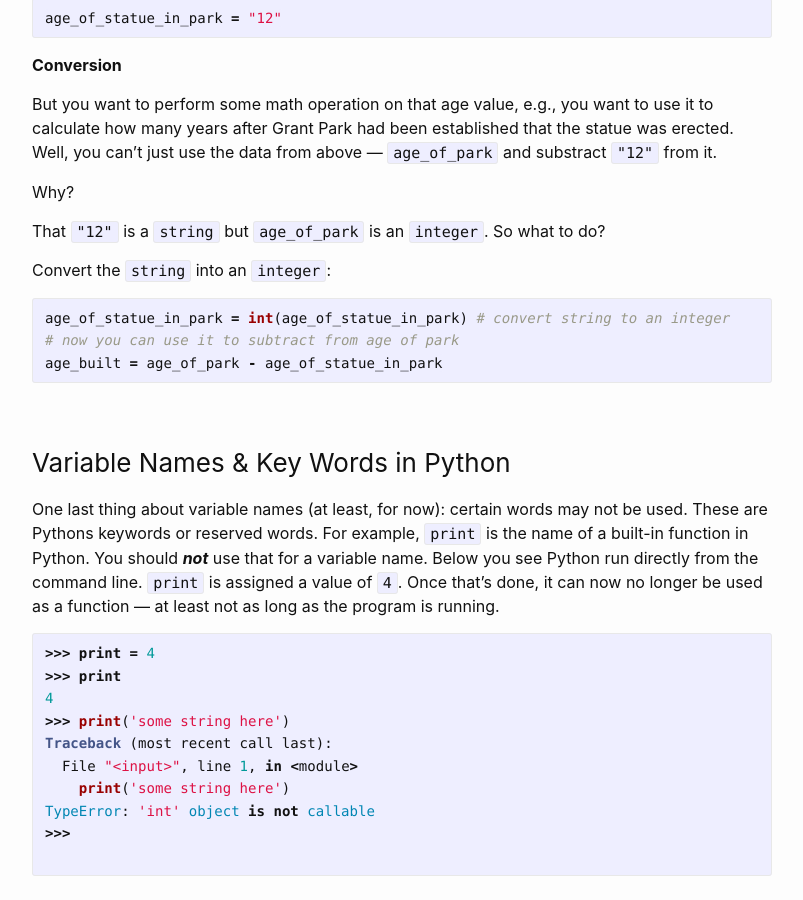
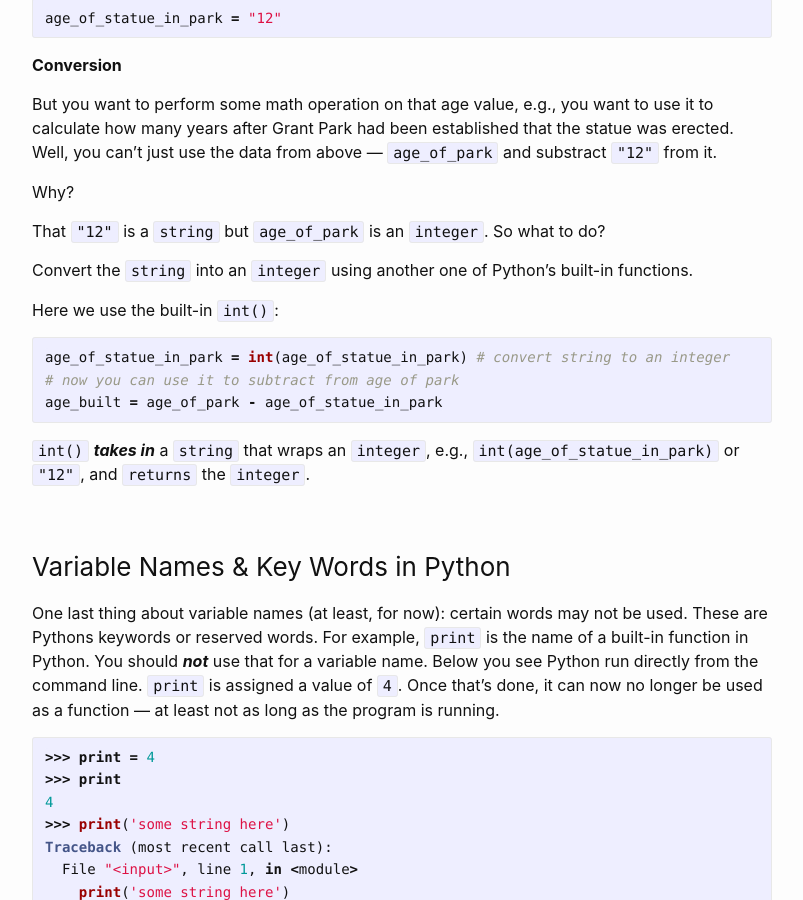
Before and after one commit to multum-non-multa/code, a Jekyll site: the page built from _posts/2021-08-31-variables-string-methods-functions.md, in a window 1280 px wide and 900 px high, scrolled down 3184 px. Shown: the whole window, without its empty margins (238-1041 px from the left). Built offline with Jekyll 4.4.1, drawn with Linux system fonts in a browser that asks for light colours.

Commit message:
conversion in aug 31 post

````diff
--- a/_posts/2021-08-31-variables-string-methods-functions.md
+++ b/_posts/2021-08-31-variables-string-methods-functions.md
@@ -137,13 +137,19 @@ Why?
 
 That `"12"` is a `string` but `age_of_park` is an `integer`.  So what to do?
 
-Convert the `string` into an `integer`:
+Convert the `string` into an `integer` using another one of Python's built-in functions.
+
+Here we use the built-in `int()`:
 
 ```python
 age_of_statue_in_park = int(age_of_statue_in_park) # convert string to an integer
 # now you can use it to subtract from age of park
 age_built = age_of_park - age_of_statue_in_park
 ```
+
+`int()` ___takes in___ a `string` that wraps an `integer`, e.g., `int(age_of_statue_in_park)` or `"12"`, and `returns` the `integer`.
+
+
 
 ### Variable Names & Key Words in Python
 
````
Also changed, not shown: 4 other files.
